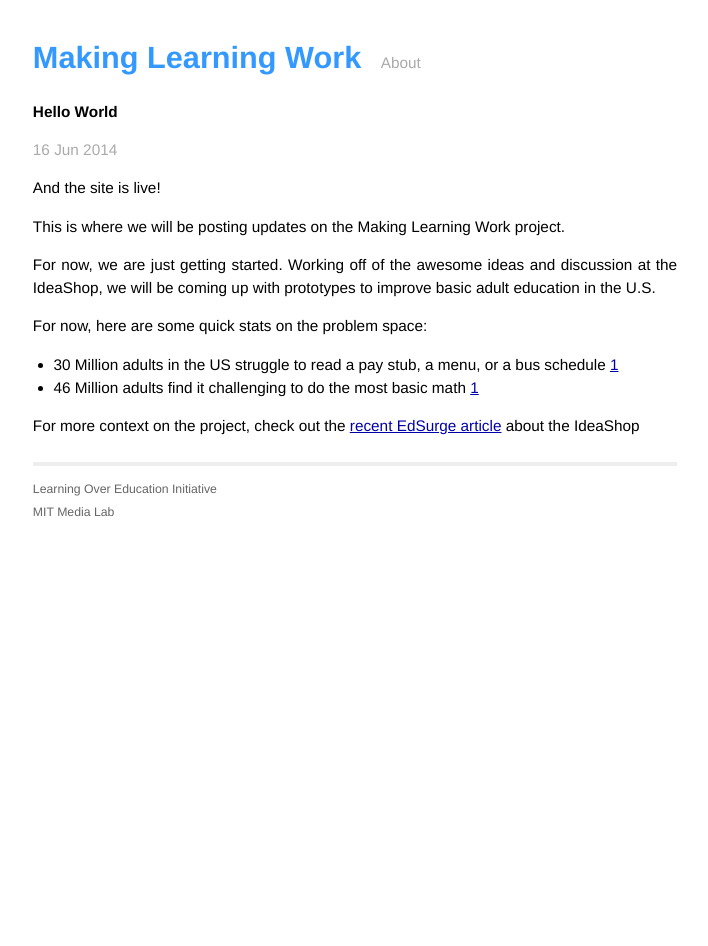
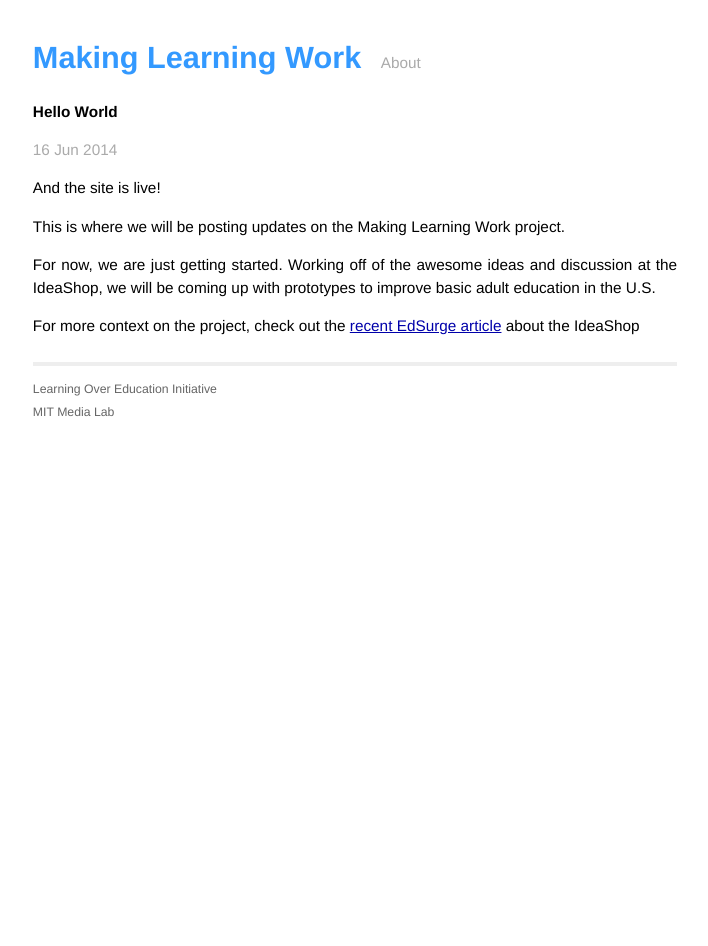
Before and after one commit to mitmedialab/mlw.media.mit.edu, a Jekyll site: the page built from _posts/2014-06-16-hello-world.markdown, in a window 1280 px wide. Shown: the whole page, without its empty margins (285-993 px from the left). Built offline with Jekyll 4.4.1, drawn with Linux system fonts in a browser that asks for light colours; Markdown is read by kramdown in place of the engine named in the settings.

Commit message:
hello world content updated

```diff
--- a/_posts/2014-06-16-hello-world.markdown
+++ b/_posts/2014-06-16-hello-world.markdown
@@ -11,11 +11,4 @@ This is where we will be posting updates on the Making Learning Work project.
 
 For now, we are just getting started. Working off of the awesome ideas and discussion at the IdeaShop, we will be coming up with prototypes to improve basic adult education in the U.S.
 
-For now, here are some quick stats on the problem space:
-
-- 30 Million adults in the US struggle to read a pay stub, a menu, or a bus schedule [1]
-- 46 Million adults find it challenging to do the most basic math [1]
-
 For more context on the project, check out the [recent EdSurge article](https://www.edsurge.com/n/2014-05-29-adult-learning-innovations-take-root-at-mit) about the IdeaShop
-
-[1]: [Yesterday's Dropouts (Documentary)](http://breakingground.wamu.org/)
```
Also changed, not shown: _layouts/default.html (line endings or trailing spaces).
